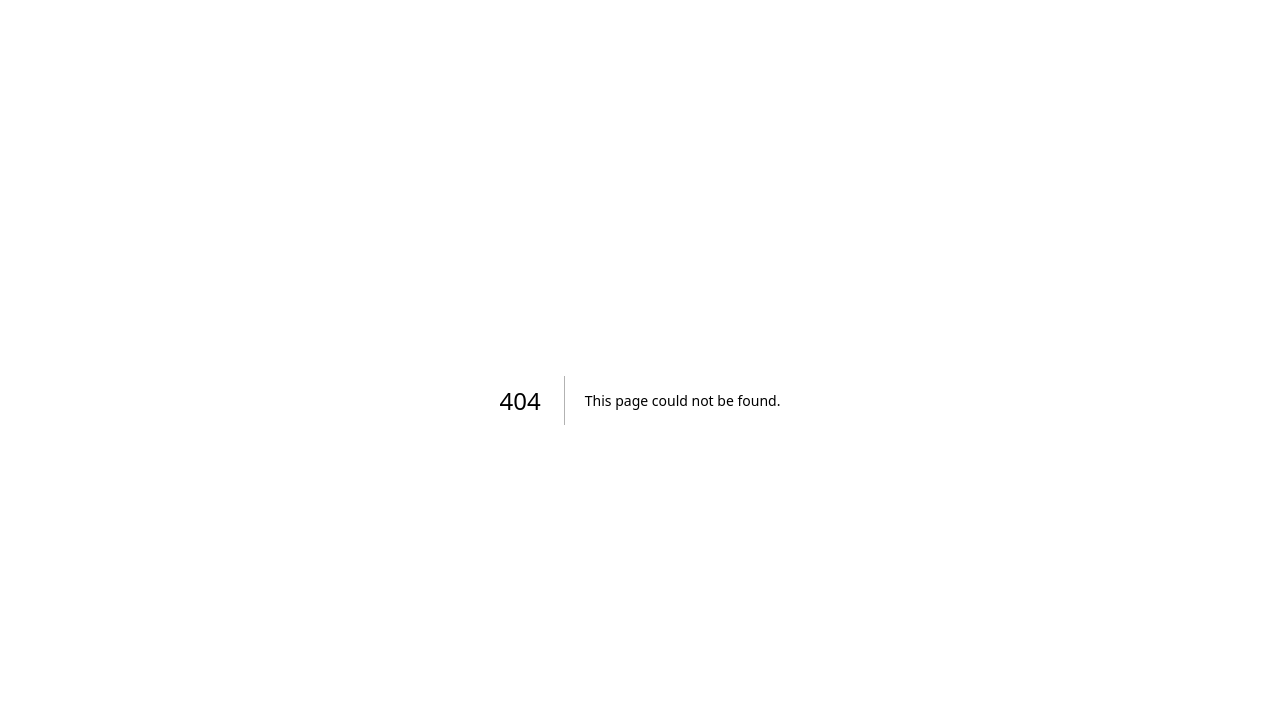
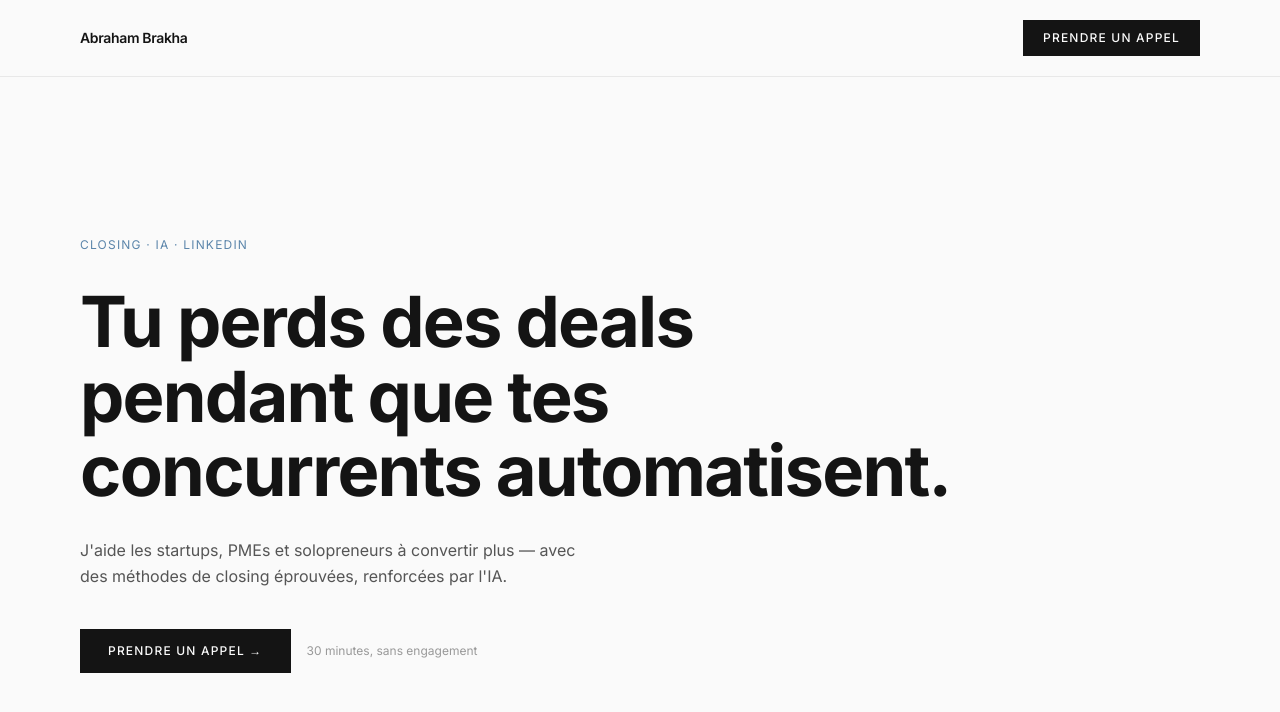
Before and after one commit to AbrahamBra/skill-lp, a Next.js app: page /b2b in a window 1280 px wide. Before the commit this address had no page. Shown: the top 712 px of the page. Built offline with nearby package versions, Linux system fonts and the light colour scheme.

Commit message:
feat: add /b2b landing page — scaffold, nav, hero
Co-Authored-By: Claude Sonnet 4.6 <noreply@anthropic.com>

```diff
--- /dev/null
+++ b/src/app/b2b/page.tsx
@@ -0,0 +1,57 @@
+import type { Metadata } from "next";
+
+export const metadata: Metadata = {
+  title: "Abraham Brakha — Closing · IA · LinkedIn B2B",
+  description: "J'aide les startups, PMEs et solopreneurs à convertir plus avec des méthodes de closing et l'IA.",
+};
+
+export default function AgenceB2B() {
+  return (
+    <main style={{ background: "#fafafa", color: "#141414", fontFamily: "var(--font-sans)" }} className="min-h-screen antialiased">
+      {/* Nav */}
+      <nav style={{ borderBottom: "1px solid #e8e8e8" }} className="flex items-center justify-between px-6 py-5 md:px-12 lg:px-20">
+        <span className="text-sm font-semibold tracking-tight" style={{ color: "#141414" }}>
+          Abraham Brakha
+        </span>
+        <a
+          href="https://calendly.com/a-brakha-challengerslab/echange-decouverte-challengerslab"
+          target="_blank"
+          rel="noopener noreferrer"
+          className="text-xs font-medium uppercase tracking-widest px-5 py-2.5 transition-opacity hover:opacity-75"
+          style={{ background: "#141414", color: "#fafafa" }}
+        >
+          Prendre un appel
+        </a>
+      </nav>
+
+      {/* Hero */}
+      <section className="px-6 pt-28 pb-24 md:px-12 lg:px-20 lg:pt-40 lg:pb-36">
+        <div className="max-w-4xl">
+          <p className="text-xs uppercase tracking-widest mb-8" style={{ color: "#5b85aa" }}>
+            Closing · IA · LinkedIn
+          </p>
+          <h1 className="text-[clamp(2.4rem,5.5vw,5rem)] leading-[1.06] tracking-tight font-bold max-w-[22ch]" style={{ color: "#141414" }}>
+            Tu perds des deals pendant que tes concurrents automatisent.
+          </h1>
+          <p className="mt-7 text-base leading-relaxed max-w-[52ch]" style={{ color: "#555" }}>
+            J'aide les startups, PMEs et solopreneurs à convertir plus — avec des méthodes de closing éprouvées, renforcées par l'IA.
+          </p>
+          <div className="mt-10 flex gap-4 flex-wrap items-center">
+            <a
+              href="https://calendly.com/a-brakha-challengerslab/echange-decouverte-challengerslab"
+              target="_blank"
+              rel="noopener noreferrer"
+              className="text-xs font-medium uppercase tracking-widest px-7 py-3.5 transition-opacity hover:opacity-75"
+              style={{ background: "#141414", color: "#fafafa" }}
+            >
+              Prendre un appel →
+            </a>
+            <span className="text-xs" style={{ color: "#999" }}>
+              30 minutes, sans engagement
+            </span>
+          </div>
+        </div>
+      </section>
+    </main>
+  );
+}
```
